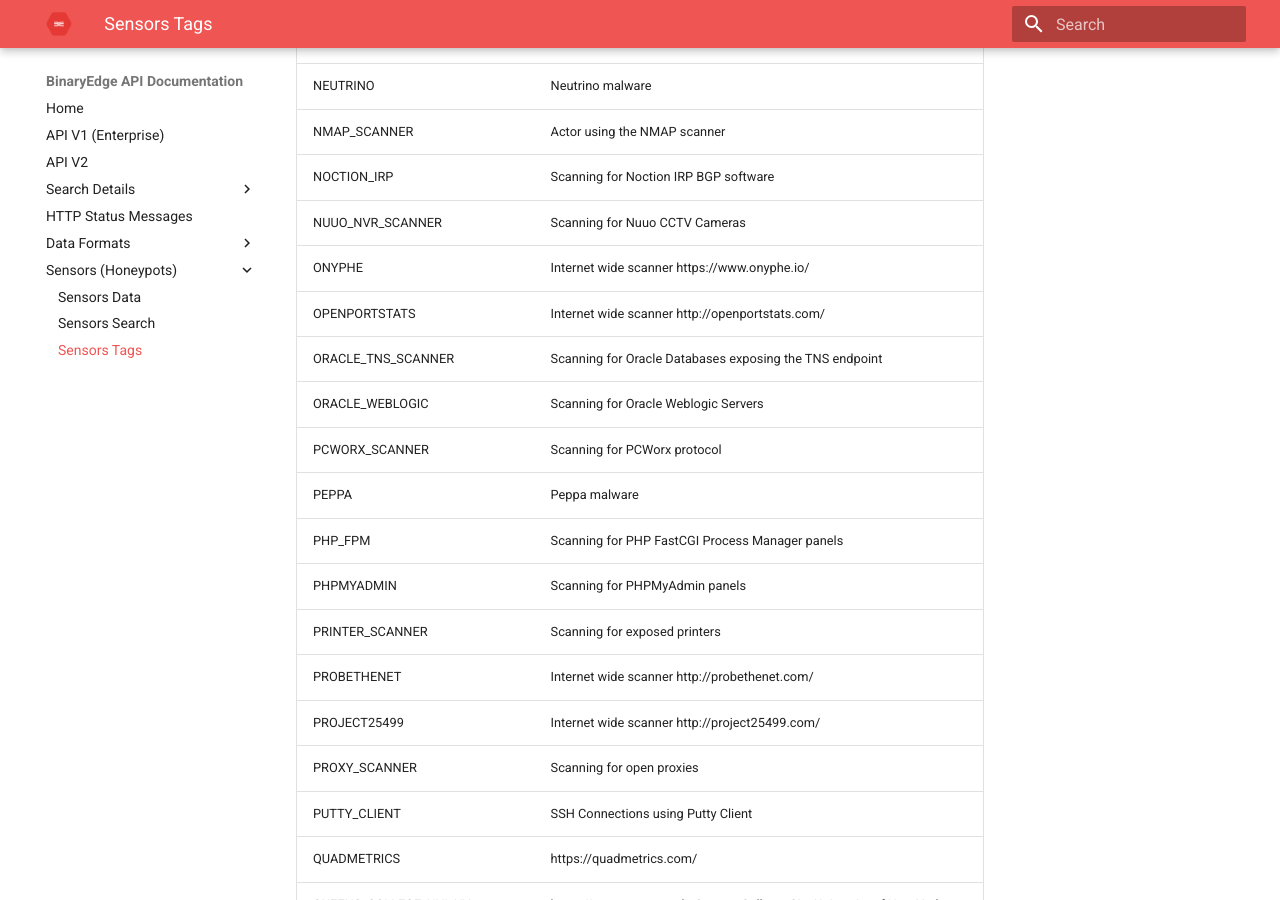
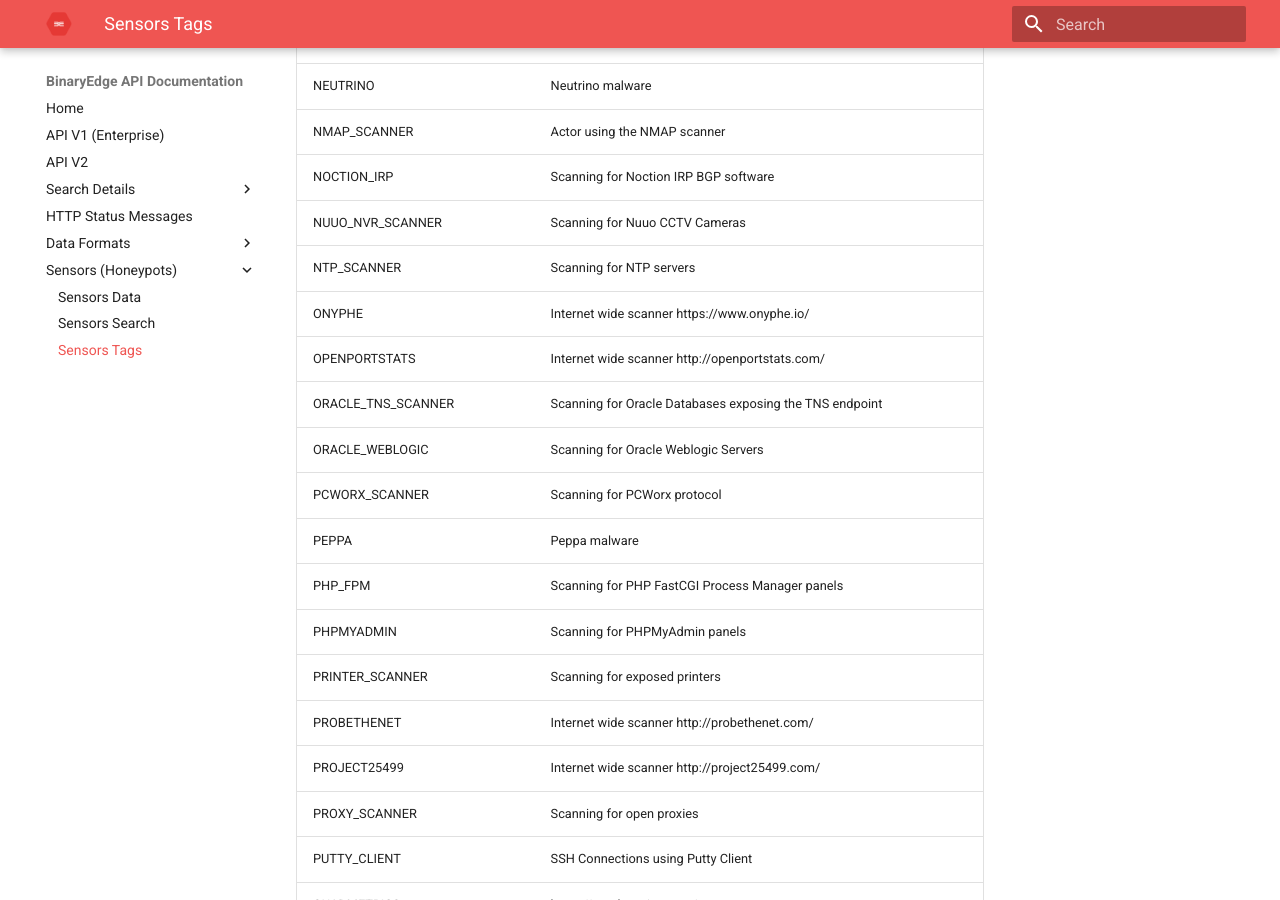
Before and after one commit to igama/docs.binaryedge.io, an MkDocs documentation site: the page built from docs/sensors-tags.md, in a window 1280 px wide and 900 px high, scrolled down 5898 px. Built offline with MkDocs 1.6.1 and Material for MkDocs 9.7.7, drawn with Linux system fonts in a browser that asks for light colours; some of the changed text lies outside the part shown.

Commit message:
added tag

```diff
--- a/docs/sensors-tags.md
+++ b/docs/sensors-tags.md
@@ -120,6 +120,7 @@
  | NMAP_SCANNER | Actor using the NMAP scanner |
  | NOCTION_IRP | Scanning for Noction IRP BGP software |
  | NUUO_NVR_SCANNER | Scanning for Nuuo CCTV Cameras |
+ | NTP_SCANNER | Scanning for NTP servers |
  | ONYPHE | Internet wide scanner https://www.onyphe.io/ |
  | OPENPORTSTATS | Internet wide scanner http://openportstats.com/ |
  | ORACLE_TNS_SCANNER | Scanning for Oracle Databases exposing the TNS endpoint |
@@ -169,7 +170,7 @@
  | STANFORD_UNIVERSITY | https://www.stanford.edu/ Leland Stanford Junior University is a private research university in Stanford, California. |
  | STRATUM_SCANNER | Scanning for Stratum software |
  | STRETCHOID | http://stretchoid.com/ Stetchoid is a platform that helps identify an organization's online services. |
- | SYBASE-ASA-DISCOVER | Scanning for Sybase Anywhere servers on the LAN by sending broadcast discovery messages |
+ | SYBASE_ASA_DISCOVER | Scanning for Sybase Anywhere servers on the LAN by sending broadcast discovery messages |
  | TALAIA | https://www.talaia.io/ A highly scalable, NetFlow/IPFIX based big-data platform that is designed for network operators taking complex decisions |
  | TCP_SYN | SYN packet received |
  | TFTP_SCANNER | Scanner for FTP servers |
```
